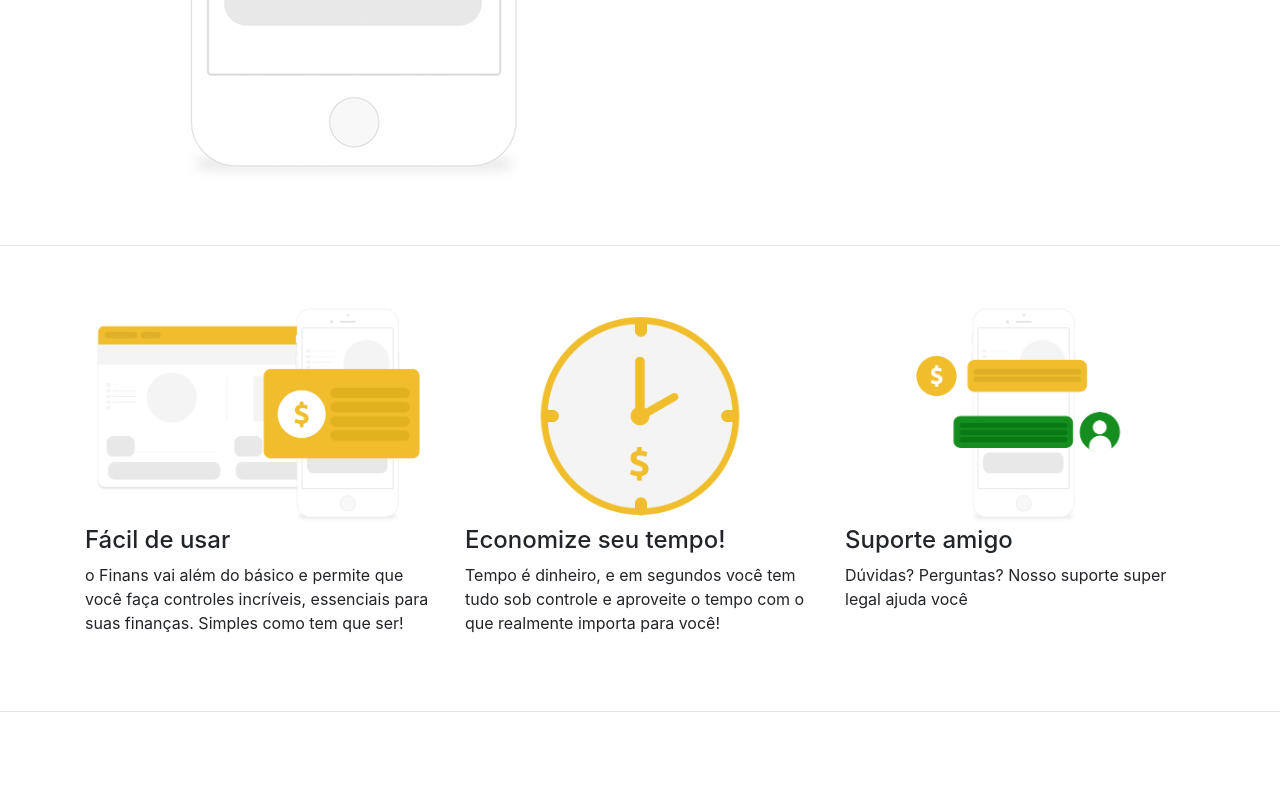
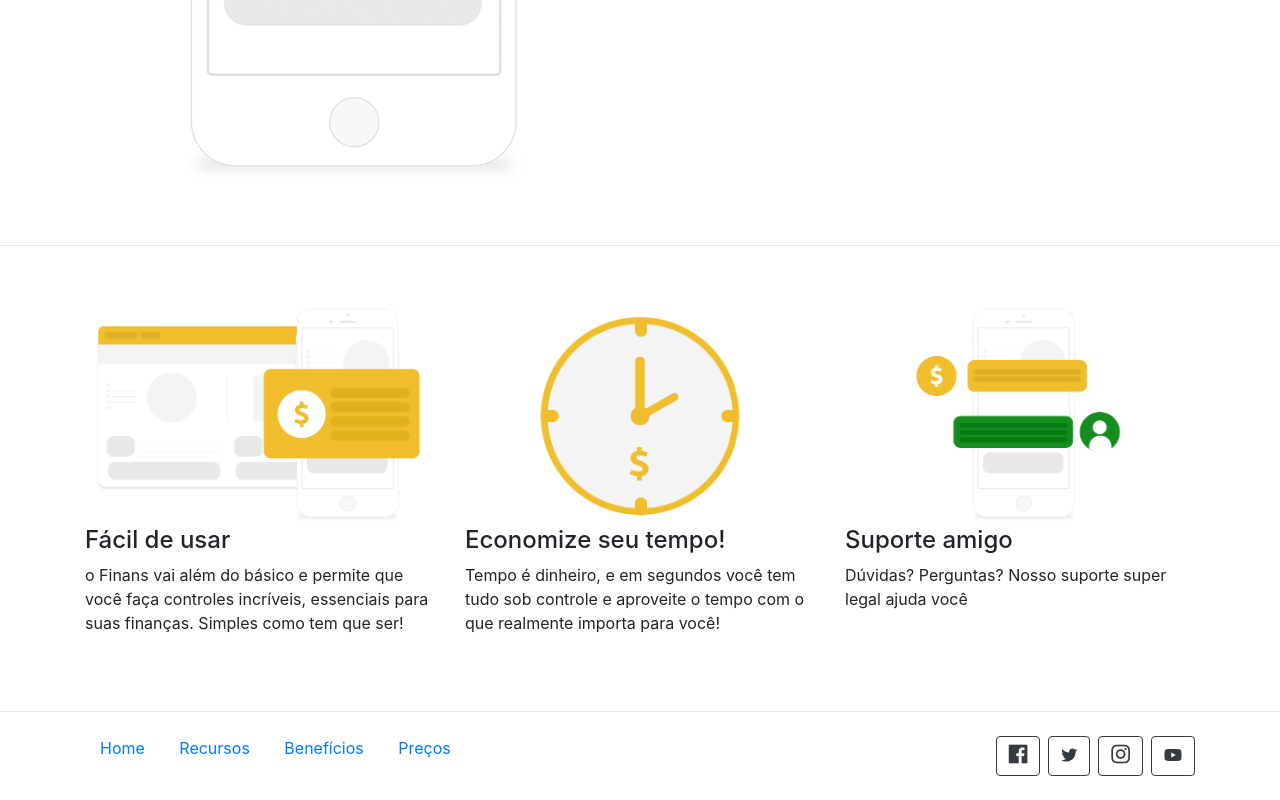
Before and after one commit to andradegui/Finans, a plain HTML site: page index.html in a window 1280 px wide. Shown: the part 1608-2408 px from the top of the page. Before the commit the page ends 2320 px from the top, so only its background shows below. Drawn offline with nearby package versions, Linux system fonts and the light colour scheme.

Commit message:
Página Finans Criada

```diff
--- a/css/style.css
+++ b/css/style.css
@@ -7,3 +7,7 @@
     padding: 60px 0px;
     border-bottom: 1px solid #e5e5e5;
 }
+
+footer p a {
+   margin: 5px 15px ;
+}
--- a/index.html
+++ b/index.html
@@ -156,7 +156,8 @@
                         <img src="/imagens/economize.png" alt="" class="img-fluid">
                         <h4>Economize seu tempo!</h4>
                         <p>
-                           Tempo é dinheiro, e em segundos você tem tudo sob controle e aproveite o tempo com o que realmente importa para você!
+                            Tempo é dinheiro, e em segundos você tem tudo sob controle e aproveite o tempo com o que
+                            realmente importa para você!
                         </p>
 
                     </div>
@@ -164,13 +165,42 @@
                         <img src="/imagens/suporte.png" alt="" class="img-fluid">
                         <h4>Suporte amigo</h4>
                         <p>
-                           Dúvidas? Perguntas? Nosso suporte super legal ajuda você
+                            Dúvidas? Perguntas? Nosso suporte super legal ajuda você
                         </p>
                     </div>
                 </div>
             </div>
         </section>
     </main>
+    <!--RODAPÉ-->
+    <footer class="mb-4 mt-4">
+        <div class="container">
+            <div class="row">
+                <div class="col-md-8">
+                    <p>
+                        <a href="">Home</a>
+                        <a href="">Recursos</a>
+                        <a href="">Benefícios</a>
+                        <a href="">Preços</a>
+                    </p>
+                </div>
+                <div class="col-md-4 d-flex justify-content-end">
+                    <a href="" class="btn btn-outline-dark ml-2">
+                        <i class="fab fa-facebook fa-lg"></i>
+                    </a>
+                    <a href="" class="btn btn-outline-dark ml-2">
+                        <i class="fab fa-twitter"></i>
+                    </a>
+                    <a href="" class="btn btn-outline-dark ml-2">
+                        <i class="fab fa-instagram fa-lg"></i>
+                    </a>
+                    <a href="" class="btn btn-outline-dark ml-2">
+                       <i class="fab fa-youtube"></i>
+                    </a>
+                </div>
+            </div>
+        </div>
+    </footer>
 
     <!-- Optional JavaScript -->
     <!-- jQuery first, then Popper.js, then Bootstrap JS -->
```
